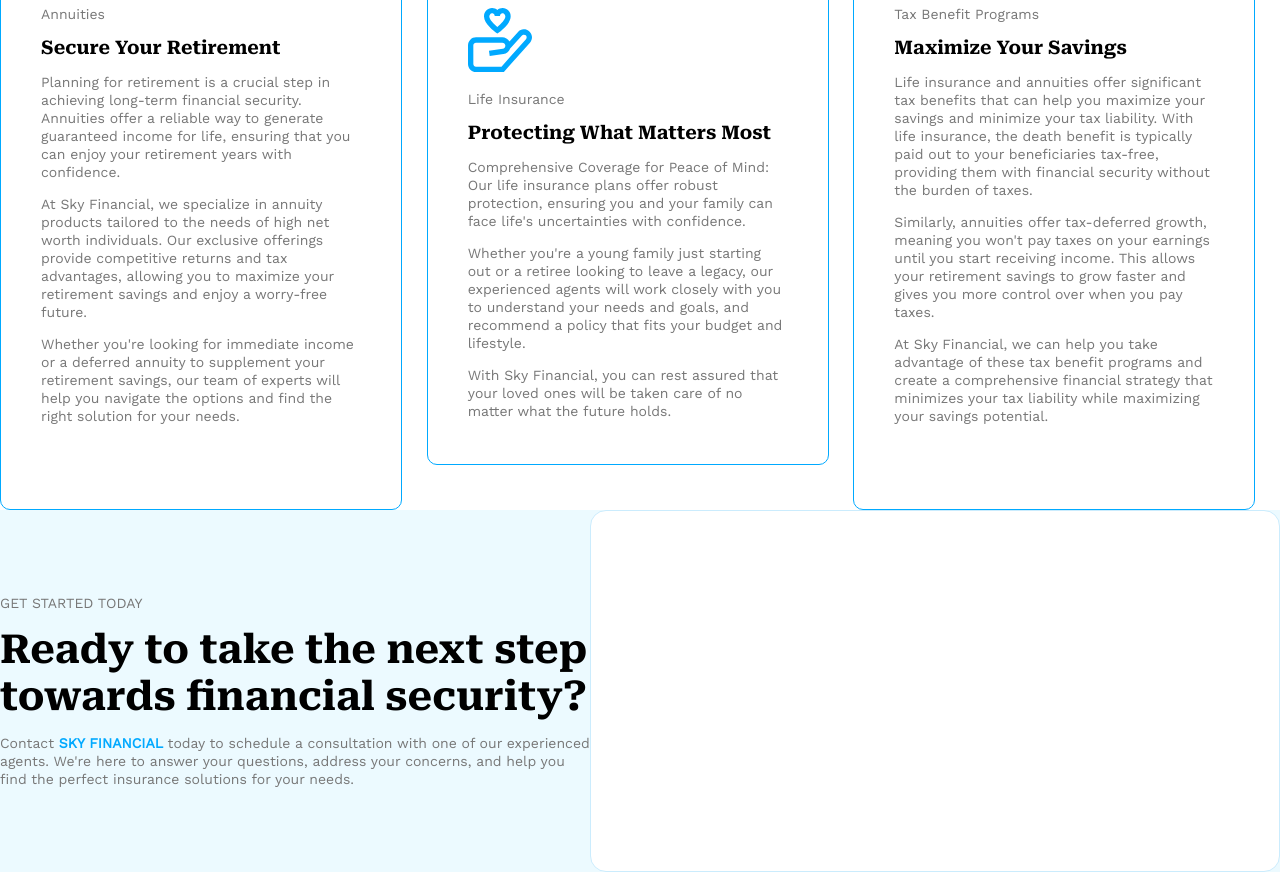
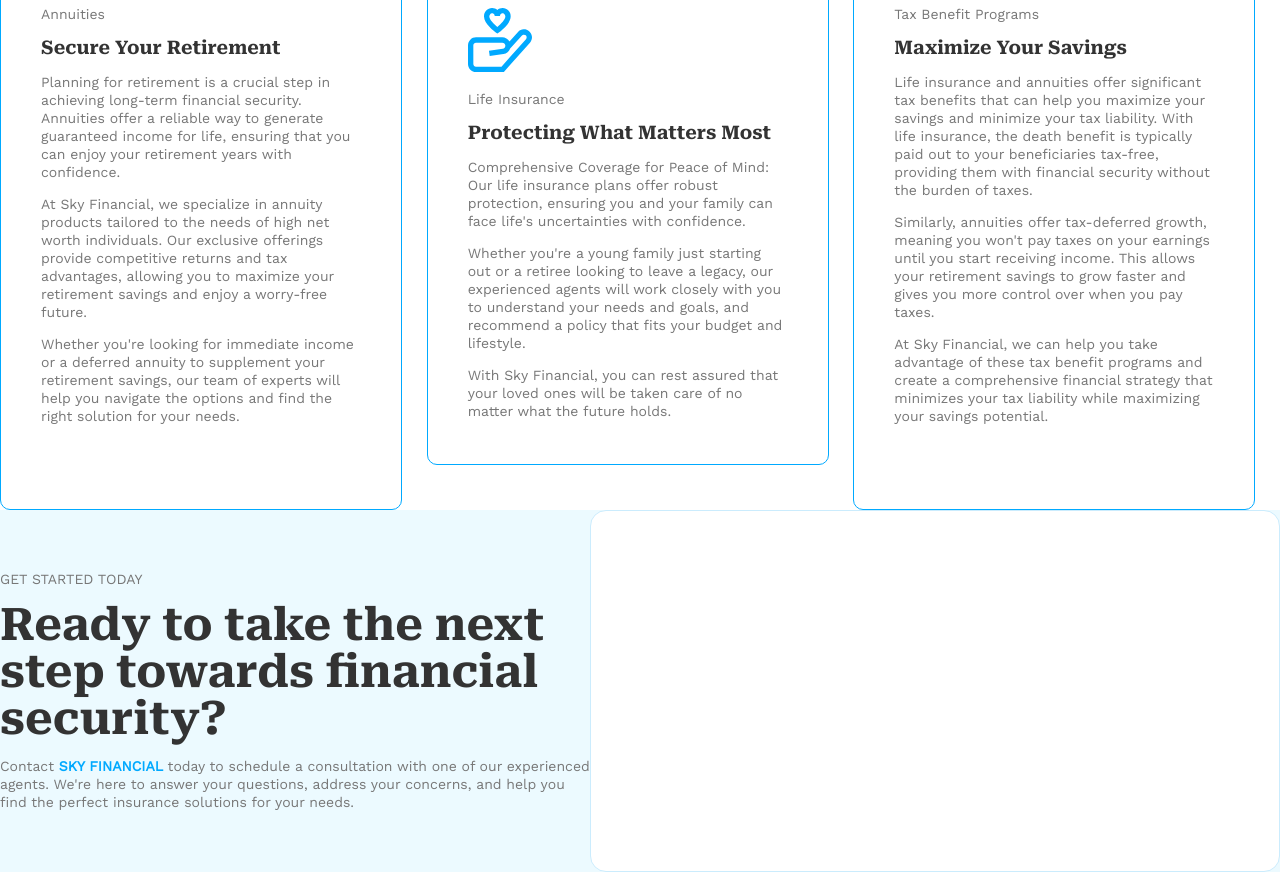
Before and after one commit to tmwgc-firm/skylife-mono, a Next.js app: page / in a window 1280 px wide. Shown: the part 1400-2272 px from the top of the page. Built offline with nearby package versions, Linux system fonts and the light colour scheme.

Commit message:
feat: adds line height to h2, color to h tag

```diff
--- a/app/globals.css
+++ b/app/globals.css
@@ -16,6 +16,7 @@ h1, h2,h3, h4, h5, h6 {
     font-family: 'Roboto Serif', serif;
     font-weight: 700;
     margin: 0;
+    color: #333333;
 }
 
 h1 {
@@ -23,7 +24,8 @@ h1 {
 }
 
 h2 {
-    font-size: 40px;
+    font-size: 45px;
+    line-height:46.84px;
 }
 
 p {
@@ -36,9 +38,3 @@ p {
     text-align: left;
 
 }
-
-.specialheading {
-    color: #00A9FF;
-    font-size: 14px;
-    font-weight: 600;
-}
```
